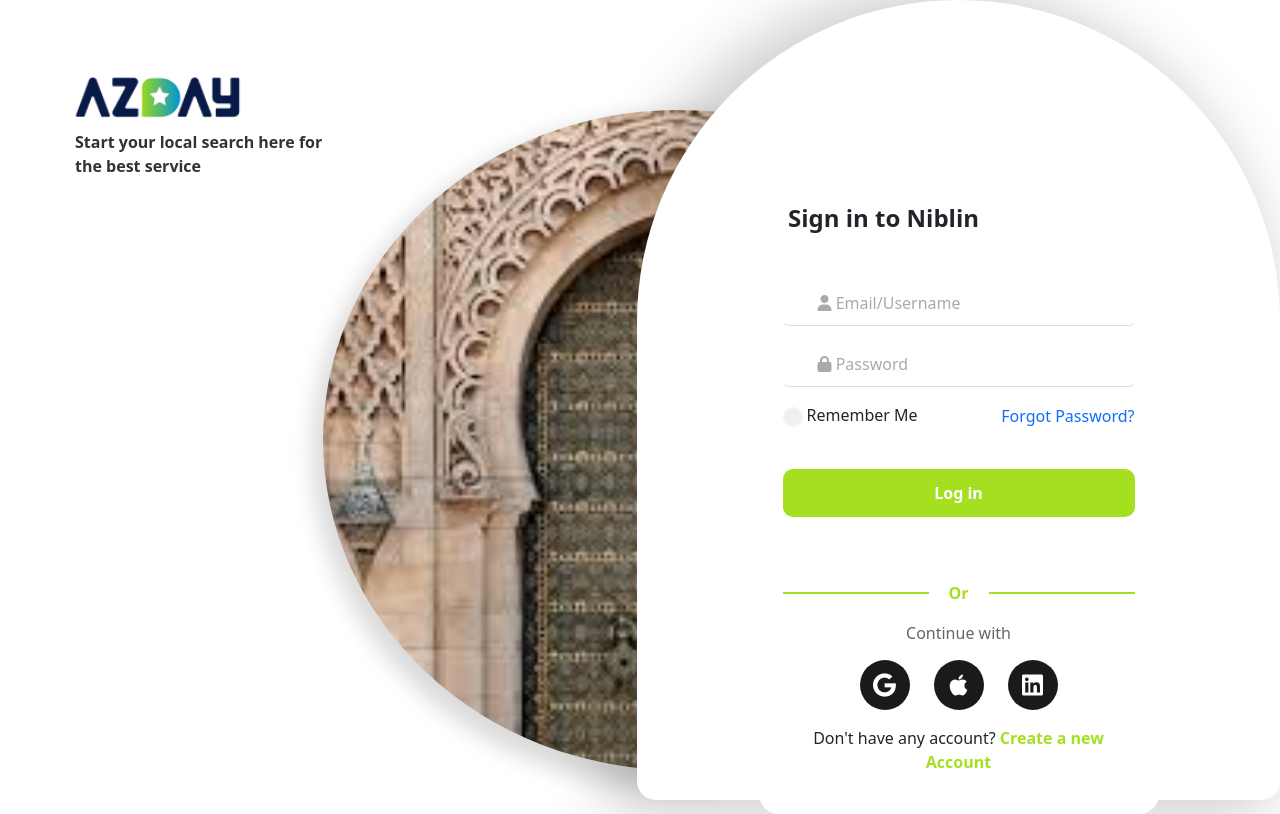
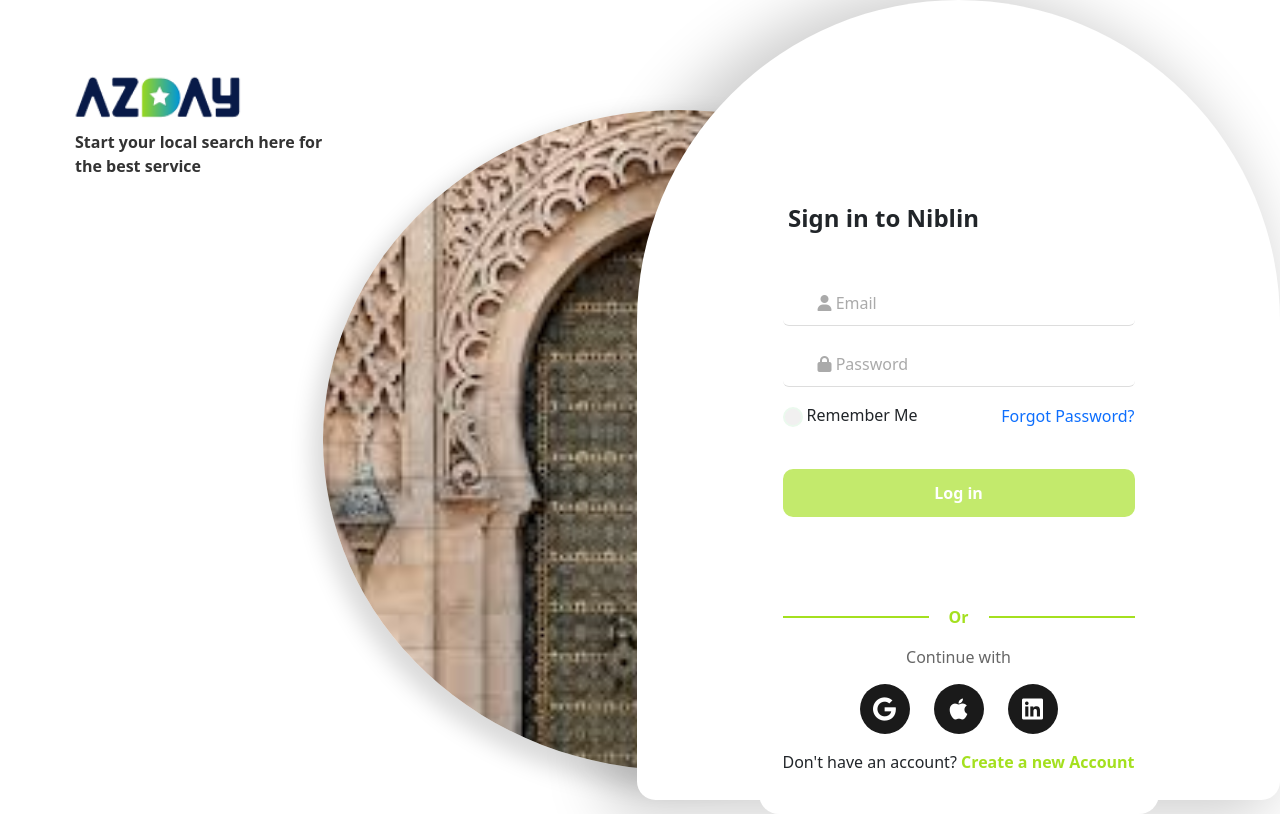
Before and after one commit to achrafX999/Azday_projet, an Angular app: page /sign-in in a window 1280 px wide. Built offline with nearby package versions, Linux system fonts and the light colour scheme.

Commit message:
🔐 [Frontend] Intégration du login avec Angular

```diff
--- a/src/app/core/shared/authentification/auth.service.ts
+++ b/src/app/core/shared/authentification/auth.service.ts
@@ -6,11 +6,16 @@
   providedIn: 'root'
 })
 export class AuthService {
-  private apiUrl = 'http://127.0.0.1:8000/api/register/'; // Endpoint de l'API Django
+  private registerUrl = 'http://127.0.0.1:8000/api/register/';
+  private loginUrl = 'http://127.0.0.1:8000/api/login/'; // ✅ Correction de l'URL
 
   constructor(private http: HttpClient) {}
 
   register(userData: any): Observable<any> {
-    return this.http.post(this.apiUrl, userData);
+    return this.http.post(this.registerUrl, userData);
+  }
+
+  login(credentials: any): Observable<any> {
+    return this.http.post<any>(this.loginUrl, credentials); // ✅ Utilise la bonne URL pour le login
   }
 }
--- a/src/app/core/shared/authentification/sign-in-form/sign-in-form.component.html
+++ b/src/app/core/shared/authentification/sign-in-form/sign-in-form.component.html
@@ -2,17 +2,20 @@
   <h2 class="text-left-title text-center mb-4">Sign in to Niblin</h2>
   <br />
 
+  <!-- Formulaire -->
+  <form [formGroup]="signInForm" (ngSubmit)="onSubmit()">
+
     <!-- Champ Email -->
     <div class="form-group mb-3 floating-label-group">
-    <input type="email" id="email" class="form-control floating-input" placeholder=" " />
+      <input type="email" id="email" formControlName="email" class="form-control floating-input" placeholder=" " required />
       <label for="email" class="floating-label">
-      <i class="fas fa-user"></i> Email/Username
+        <i class="fas fa-user"></i> Email
       </label>
     </div>
 
     <!-- Champ Mot de Passe -->
     <div class="form-group mb-3 floating-label-group">
-    <input type="password" id="password" class="form-control floating-input" placeholder=" " />
+      <input type="password" id="password" formControlName="password" class="form-control floating-input" placeholder=" " required />
       <label for="password" class="floating-label">
         <i class="fas fa-lock"></i> Password
       </label>
@@ -27,18 +30,23 @@
       <a href="#" class="text-decoration-none">Forgot Password?</a>
     </div>
 
+    <!-- Affichage des erreurs -->
+    <p *ngIf="errorMessage" class="text-danger text-center">{{ errorMessage }}</p>
+
     <br />
     <!-- Bouton de Connexion -->
-  <button type="button" class="btn custom-btn w-100 mb-3">Log in</button>
+    <button type="submit" class="btn custom-btn w-100 mb-3" [disabled]="signInForm.invalid">Log in</button>
+
+  </form>
 
   <br /> <br /> <br />
+
   <!-- Ligne de Séparation -->
   <div class="text-center separator mb-3">
     <div class="line"></div>
     <span class="or-text">Or</span>
     <div class="line"></div>
   </div>
-
 
   <!-- Options de Connexion Sociales -->
   <div class="text-center mb-3">
@@ -56,9 +64,8 @@
     </div>
   </div>
 
-
   <!-- Lien pour créer un compte -->
   <div class="text-center">
-    <p>Don't have any account? <a [routerLink]="'/sign-up'" class="custom-link text-decoration-none">Create a new Account</a></p>
+    <p>Don't have an account? <a [routerLink]="'/sign-up'" class="custom-link text-decoration-none">Create a new Account</a></p>
   </div>
 </div>
--- a/src/app/core/shared/authentification/sign-in-form/sign-in-form.component.ts
+++ b/src/app/core/shared/authentification/sign-in-form/sign-in-form.component.ts
@@ -1,10 +1,42 @@
 import { Component } from '@angular/core';
+import { FormBuilder, FormGroup, Validators } from '@angular/forms';
+import { Router } from '@angular/router';
+import { AuthService } from '../auth.service';
 
 @Component({
   selector: 'app-sign-in-form',
   templateUrl: './sign-in-form.component.html',
-  styleUrl: './sign-in-form.component.css'
+  styleUrls: ['./sign-in-form.component.css']
 })
 export class SignInFormComponent {
+  signInForm: FormGroup;
+  errorMessage: string = '';
+
+  constructor(private fb: FormBuilder, private authService: AuthService, private router: Router) {
+    this.signInForm = this.fb.group({
+      email: ['', [Validators.required, Validators.email]],
+      password: ['', Validators.required]
+    });
+  }
+
+  onSubmit() {
+    if (this.signInForm.valid) {
+      const credentials = this.signInForm.value;
+
+      console.log('Données envoyées:', credentials);  // 🔍 Vérifier les données dans la console
+
+      this.authService.login(credentials).subscribe(
+        response => {
+          console.log('Connexion réussie', response);
+          localStorage.setItem('token', response.token);
+          this.router.navigate(['/home']);
+        },
+        error => {
+          console.error('Erreur de connexion', error);
+          this.errorMessage = "Invalid email or password.";
+        }
+      );
+    }
+  }
 
 }
```
Lines whose indentation alone changed are shown as unchanged.
